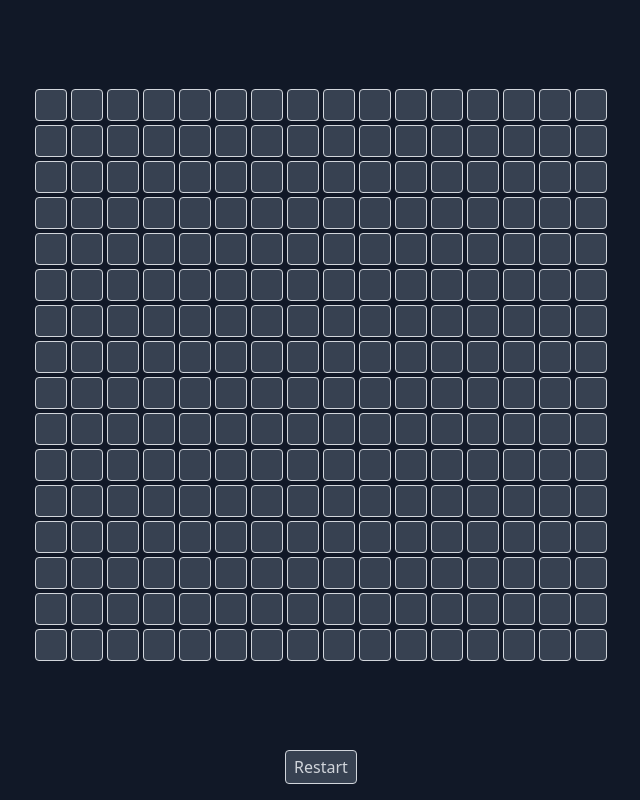
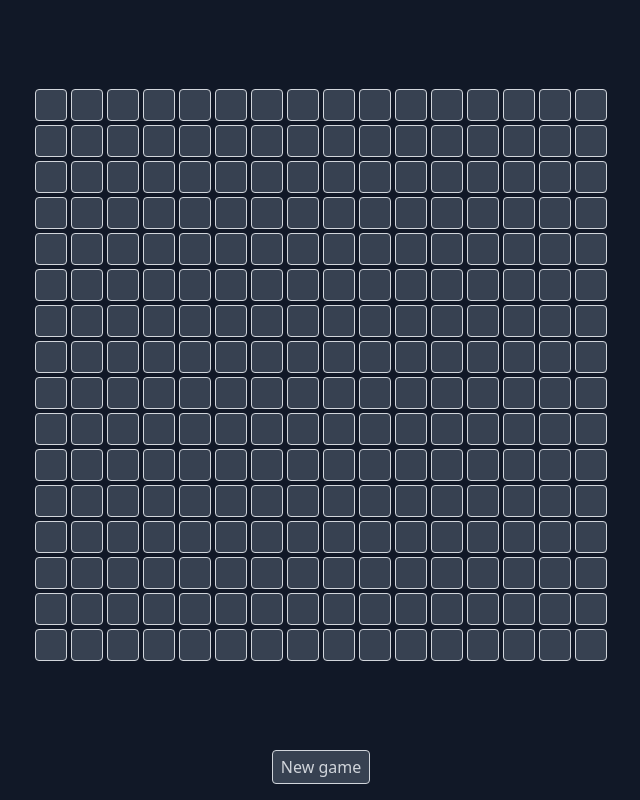
Before and after one commit to Zertz/minesweeper, a React (Vite) app: page / in a window 1280 px wide. Both pictures are taken after a click on the button "Start". Shown: the whole page, without its empty margins (319-959 px from the left). Built offline with nearby package versions, Linux system fonts and the light colour scheme.

Commit message:
Add win/lose conditions and store state in a reducer

```diff
--- a/src/App.tsx
+++ b/src/App.tsx
@@ -1,4 +1,4 @@
-import { useRef, useState } from "react";
+import { useReducer, useRef } from "react";
 
 type Cell = {
   id: string;
@@ -8,6 +8,40 @@ type Cell = {
   value: number;
   x: number;
   y: number;
+};
+
+type Action =
+  | {
+      type: "newGame";
+    }
+  | {
+      type: "startGame";
+      payload: {
+        boardSize: number;
+      };
+    }
+  | {
+      type: "restartGame";
+    }
+  | {
+      type: "revealCell";
+      payload: {
+        id: string;
+      };
+    }
+  | {
+      type: "flagCell";
+      payload: {
+        id: string;
+      };
+    };
+
+type State = {
+  board: Cell[] | undefined;
+  boardSize: number | undefined;
+  startTime: number | undefined;
+  finishTime: number | undefined;
+  state: "idle" | "in-progress" | "win" | "lose";
 };
 
 const minBoardSize = 8;
@@ -63,73 +97,25 @@ function saveBoardSize(boardSize: number) {
   } catch {}
 }
 
-export default function App() {
-  const boardSizeInputRef = useRef<HTMLInputElement>(null);
-
-  const [boardSize, setBoardSize] = useState(() => {
-    const boardSize = Number(localStorage.getItem("boardSize"));
-
-    if (isBoardSizeValid(boardSize)) {
-      return boardSize;
+function flagCell(board: Cell[], id: string): Cell[] {
+  return board.map((cell) => {
+    if (cell.id === id) {
+      return {
+        ...cell,
+        state:
+          cell.state === "hidden"
+            ? "flag"
+            : cell.state === "flag"
+            ? "hidden"
+            : cell.state,
+      };
     }
 
-    const medianBoardSize = minBoardSize + (maxBoardSize - minBoardSize) / 2;
-
-    saveBoardSize(medianBoardSize);
-
-    return medianBoardSize;
+    return cell;
   });
-
-  const [board, setBoard] = useState<Cell[]>();
-
-  if (!board) {
-    return (
-      <form
-        className="m-auto flex items-center gap-2 px-4 text-gray-300"
-        onSubmit={(e) => {
-          e.preventDefault();
-
-          const inputBoardSize = Number(boardSizeInputRef.current?.value);
-
-          if (!isBoardSizeValid(inputBoardSize)) {
-            return;
 }
 
-          setBoardSize(inputBoardSize);
-          setBoard(getBoard(inputBoardSize));
-
-          saveBoardSize(inputBoardSize);
-        }}
-      >
-        <label htmlFor="board-size">Board size</label>
-        <input
-          autoFocus
-          className="rounded px-2 py-1 text-gray-900"
-          defaultValue={boardSize}
-          id="board-size"
-          max={maxBoardSize}
-          min={minBoardSize}
-          ref={boardSizeInputRef}
-          required
-          step={1}
-          type="number"
-        />
-        <button
-          className="rounded border border-gray-300 bg-gray-700 px-2 py-1 text-gray-300 transition-colors hover:border-gray-200 hover:bg-gray-600"
-          type="submit"
-        >
-          Start
-        </button>
-      </form>
-    );
-  }
-
-  const revealCell = (id: string) => {
-    setBoard((board) => {
-      if (!board) {
-        return;
-      }
-
+function revealCell(board: Cell[], id: string): Cell[] {
   const targetCell = board.find((cell) => cell.id === id);
 
   if (!targetCell) {
@@ -197,35 +183,172 @@ export default function App() {
 
     return cell;
   });
-    });
+}
+
+const initialState = {
+  board: undefined,
+  boardSize: undefined,
+  startTime: undefined,
+  finishTime: undefined,
+  state: "idle" as const,
 };
 
-  const flagCell = (id: string) => {
-    setBoard((board) => {
+function reducer(state: State, action: Action): State {
+  switch (action.type) {
+    case "newGame": {
+      return initialState;
+    }
+    case "startGame": {
+      return {
+        board: getBoard(action.payload.boardSize),
+        boardSize: action.payload.boardSize,
+        startTime: Date.now(),
+        finishTime: undefined,
+        state: "in-progress",
+      };
+    }
+    case "restartGame": {
+      if (!state.board) {
+        throw new Error("Game not started");
+      }
+
+      return {
+        board: state.board.map((cell) => ({ ...cell, state: "hidden" })),
+        boardSize: state.boardSize,
+        startTime: undefined,
+        finishTime: undefined,
+        state: "in-progress",
+      };
+    }
+    case "flagCell": {
+      if (!state.board) {
+        throw new Error("Game not started");
+      }
+
+      return {
+        board: flagCell(state.board, action.payload.id),
+        boardSize: state.boardSize,
+        startTime: state.startTime,
+        finishTime: undefined,
+        state: "in-progress",
+      };
+    }
+    case "revealCell": {
+      if (!state.board) {
+        throw new Error("Game not started");
+      }
+
+      const board = revealCell(state.board, action.payload.id);
+
+      const didLoseGame = board.some(
+        (cell) => cell.state === "visible" && cell.type === "bomb"
+      );
+
+      const didWinGame =
+        !didLoseGame &&
+        board
+          .filter((cell) => cell.state === "hidden")
+          .every((cell) => cell.type === "bomb");
+
+      return {
+        board: revealCell(state.board, action.payload.id),
+        boardSize: state.boardSize,
+        startTime: state.startTime || Date.now(),
+        finishTime: didLoseGame || didWinGame ? Date.now() : undefined,
+        state: didLoseGame ? "lose" : didWinGame ? "win" : "in-progress",
+      };
+    }
+  }
+}
+
+const defaultBoardSize = (() => {
+  const boardSize = Number(localStorage.getItem("boardSize"));
+
+  if (isBoardSizeValid(boardSize)) {
+    return boardSize;
+  }
+
+  const medianBoardSize = minBoardSize + (maxBoardSize - minBoardSize) / 2;
+
+  saveBoardSize(medianBoardSize);
+
+  return medianBoardSize;
+})();
+
+export default function App() {
+  const boardSizeInputRef = useRef<HTMLInputElement>(null);
+
+  const [{ board, boardSize, startTime, finishTime, state }, dispatch] =
+    useReducer(reducer, initialState);
+
   if (!board) {
+    return (
+      <form
+        className="m-auto flex items-center gap-2 px-4 text-gray-300"
+        onSubmit={(e) => {
+          e.preventDefault();
+
+          const inputBoardSize = Number(boardSizeInputRef.current?.value);
+
+          if (!isBoardSizeValid(inputBoardSize)) {
             return;
           }
 
-      return board.map((cell) => {
-        if (cell.id === id) {
-          return {
-            ...cell,
-            state:
-              cell.state === "hidden"
-                ? "flag"
-                : cell.state === "flag"
-                ? "hidden"
-                : cell.state,
-          };
+          dispatch({
+            type: "startGame",
+            payload: {
+              boardSize: inputBoardSize,
+            },
+          });
+
+          saveBoardSize(inputBoardSize);
+        }}
+      >
+        <label htmlFor="board-size">Board size</label>
+        <input
+          autoFocus
+          className="rounded px-2 py-1 text-gray-900"
+          defaultValue={defaultBoardSize}
+          id="board-size"
+          max={maxBoardSize}
+          min={minBoardSize}
+          ref={boardSizeInputRef}
+          required
+          step={1}
+          type="number"
+        />
+        <button
+          className="rounded border border-gray-300 bg-gray-700 px-2 py-1 text-gray-300 transition-colors hover:border-gray-200 hover:bg-gray-600"
+          type="submit"
+        >
+          Start
+        </button>
+      </form>
+    );
   }
-
-        return cell;
-      });
-    });
-  };
 
   return (
     <>
+      {startTime && finishTime && (
+        <div className="absolute inset-0 flex scale-150 flex-col items-center justify-center bg-gray-700/75 text-gray-300">
+          <span className="mb-4 text-7xl">{state === "win" ? "🎉" : "💥"}</span>
+          <span className="text-xl">
+            {state === "win"
+              ? "Awesome! You finished in"
+              : "Oh no! You blew it in"}
+          </span>
+          <span className="text-xl">{`${Math.round(
+            (finishTime - startTime) / 1000
+          )} seconds!`}</span>
+          <button
+            className="mt-4 rounded border border-gray-300 bg-gray-700 px-2 py-1 text-gray-300 transition-colors hover:border-gray-200 hover:bg-gray-600"
+            onClick={() => dispatch({ type: "newGame" })}
+            type="button"
+          >
+            New game
+          </button>
+        </div>
+      )}
       <div
         className="m-auto grid w-min select-none gap-1 px-4 text-center"
         style={{
@@ -253,11 +376,11 @@ export default function App() {
                 : "bg-orange-400",
             ].join(" ")}
             disabled={state === "visible"}
-            onClick={() => revealCell(id)}
+            onClick={() => dispatch({ type: "revealCell", payload: { id } })}
             onContextMenu={(e) => {
               e.preventDefault();
 
-              flagCell(id);
+              dispatch({ type: "flagCell", payload: { id } });
             }}
           >
             {state === "hidden"
@@ -270,13 +393,16 @@ export default function App() {
           </button>
         ))}
       </div>
+      <div className="sticky left-1/2 flex -translate-x-1/2 gap-4 self-center">
         <button
-        className="sticky left-1/2 -translate-x-1/2 self-center rounded border border-gray-300 bg-gray-700 px-2 py-1 text-gray-300 transition-colors hover:border-gray-200 hover:bg-gray-600"
-        onClick={() => setBoard(undefined)}
+          className="rounded border border-gray-300 bg-gray-700 px-2 py-1 text-gray-300 transition-colors hover:border-gray-200 hover:bg-gray-600"
+          hidden={!!finishTime}
+          onClick={() => dispatch({ type: "newGame" })}
           type="button"
         >
-        Restart
+          New game
         </button>
+      </div>
     </>
   );
 }
```
Lines whose indentation alone changed are shown as unchanged.
